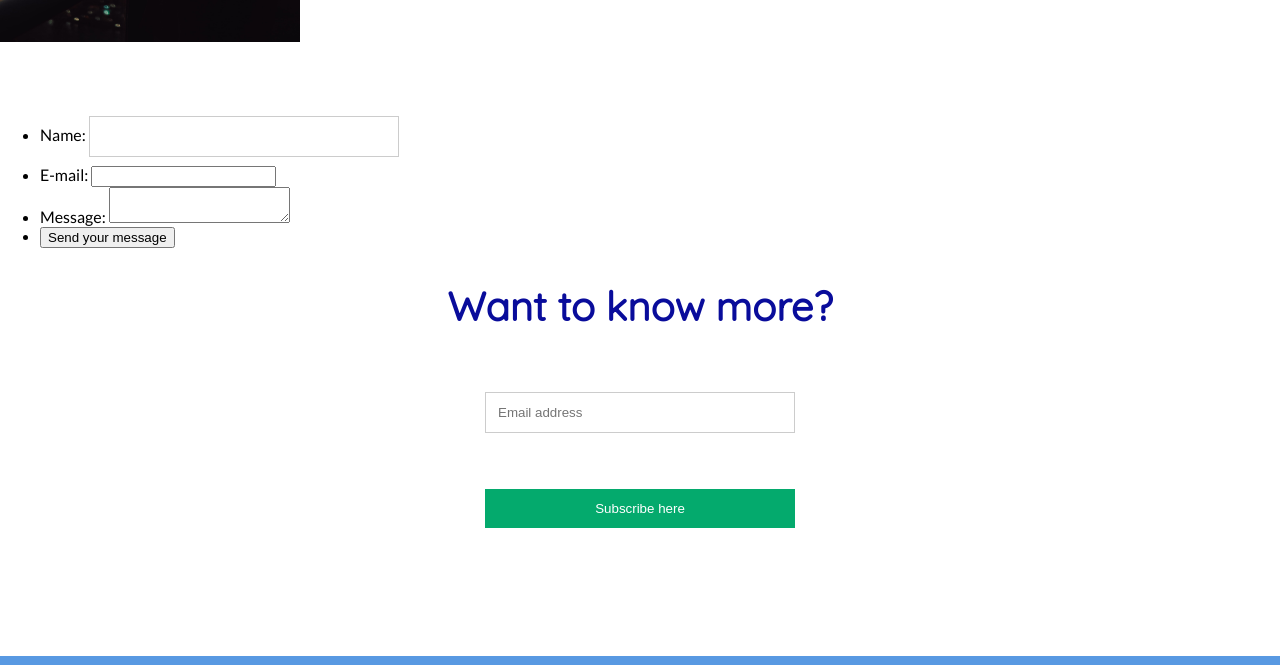
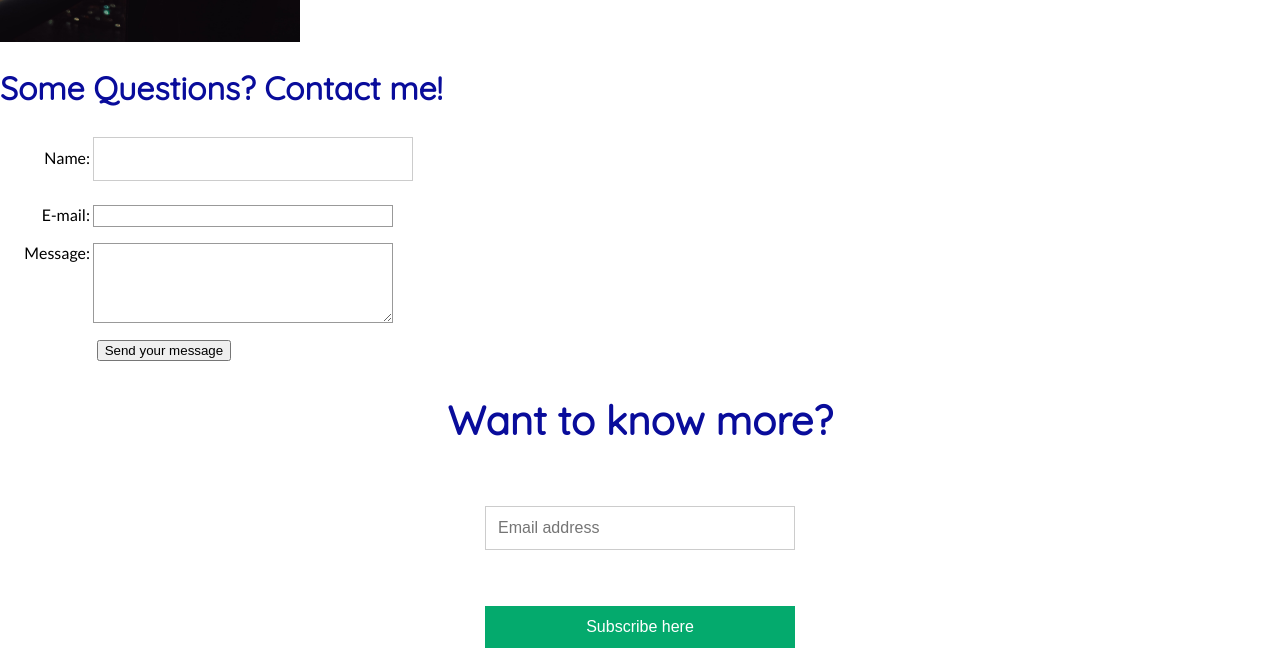
Before and after one commit to WillyMayer1/wdd130, a plain HTML site: page elgauchowebsite/contactme.html in a window 1280 px wide. Shown: the part 1334-1999 px from the top of the page. Drawn offline with Linux system fonts and the light colour scheme; a web font is replaced by a local one.

Commit message:
checkpoint

```diff
--- a/elgauchowebsite/contactme.html
+++ b/elgauchowebsite/contactme.html
@@ -40,8 +40,8 @@
         </div>
         <div id="feedback"></div>
         <img src="resources/drinkingmate2.jpg" width="300" height="400" alt="simple mate">
-        <h3>Do you have questions? Ask me!</h3>
-        <form action="/my-handlin-form-page" method="post">
+        <h1>Some Questions? Contact me!</h1>
+        <form class="feedback" saction="/my-handlin-form-page" method="post">
             <ul>
                 <li>
                     <label for="name">Name:</label>
--- a/elgauchowebsite/styles/style.css
+++ b/elgauchowebsite/styles/style.css
@@ -261,3 +261,82 @@ grid-row: 3 / 4;
 padding-left: 30px;
 margin-top: -20px;
 }
+/*feedback*/
+.feedback form {
+  /* Center the form on the page */
+  margin: 0 auto;
+  width: 400px;
+  /* Form outline */
+  padding: 1em;
+  border: 1px solid #CCC;
+  border-radius: 1em;
+}
+
+ul {
+  list-style: none;
+  padding: 0;
+  margin: 0;
+}
+
+form li + li {
+  margin-top: 1em;
+}
+
+label {
+  /* Uniform size & alignment */
+  display: inline-block;
+  width: 90px;
+  text-align: right;
+}
+
+input,
+textarea {
+  /* To make sure that all text fields have the same font settings
+     By default, textareas have a monospace font */
+  font: 1em sans-serif;
+
+  /* Uniform text field size */
+  width: 300px;
+  box-sizing: border-box;
+
+  /* Match form field borders */
+  border: 1px solid #999;
+}
+
+input:focus,
+textarea:focus {
+  /* Additional highlight for focused elements */
+  border-color: #000;
+}
+
+textarea {
+  /* Align multiline text fields with their labels */
+  vertical-align: top;
+
+  /* Provide space to type some text */
+  height: 5em;
+}
+
+.button {
+  /* Align buttons with the text fields */
+  padding-left: 90px; /* same size as the label elements */
+}
+
+button {
+  /* This extra margin represent roughly the same space as the space
+     between the labels and their text fields */
+  margin-left: .5em;
+}
+
+/* WDD130 Part*/
+
+#feedback {
+  background-color: antiquewhite;
+  position: absolute;
+  top: 0;
+  left: 0;
+  right: 0;
+  padding: .5em;
+  /* make this element invisible until we are ready for it */
+  display: none;
+}
```
Also changed, not shown: elgauchowebsite/site-plan.html (+4 -1 lines).
